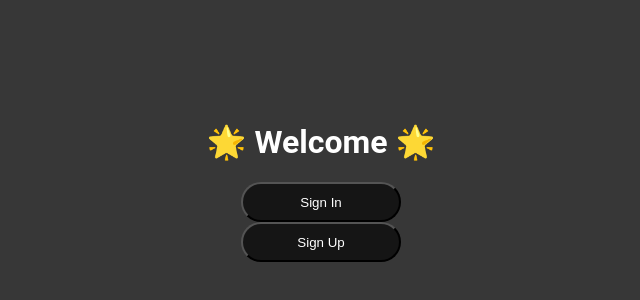
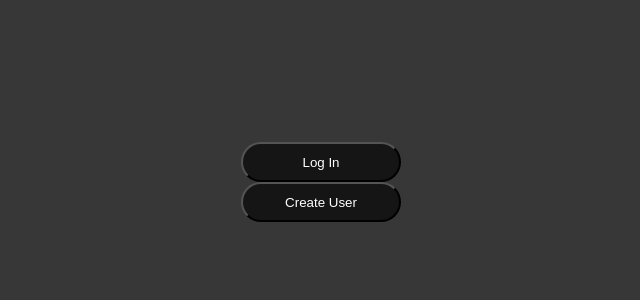
Before and after one commit to enmanuelrdgz/frontend-app, a Next.js app: page / in a window 1280 px wide. Shown: the part 226-526 px from the top of the page, without its empty margins (319-959 px from the left). Built offline with nearby package versions, Linux system fonts and the light colour scheme.

Commit message:
change name of index page buttons

```diff
--- a/src/app/page.tsx
+++ b/src/app/page.tsx
@@ -5,17 +5,15 @@ const IndexPage: React.FC = () => {
 
     return (
         <main className={styles.main}>
-            <h1>🌟 Welcome 🌟</h1>
-
             <Link href="/signin">
                 <button className={styles.btn}>
-                    Sign In
+                    Log In
                 </button>
             </Link>
 
             <Link href="/signup">
                 <button className={styles.btn}>
-                    Sign Up
+                    Create User
                 </button>
             </Link>
         </main>
```
